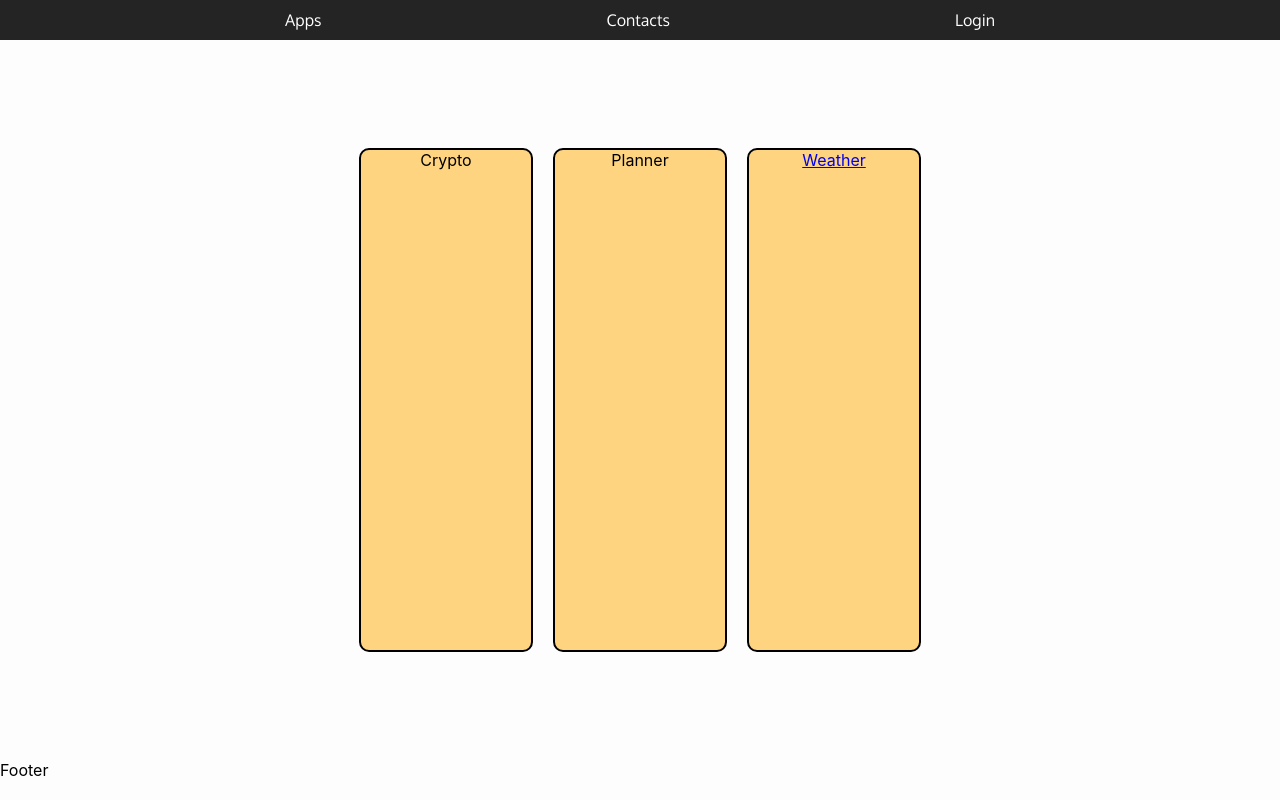
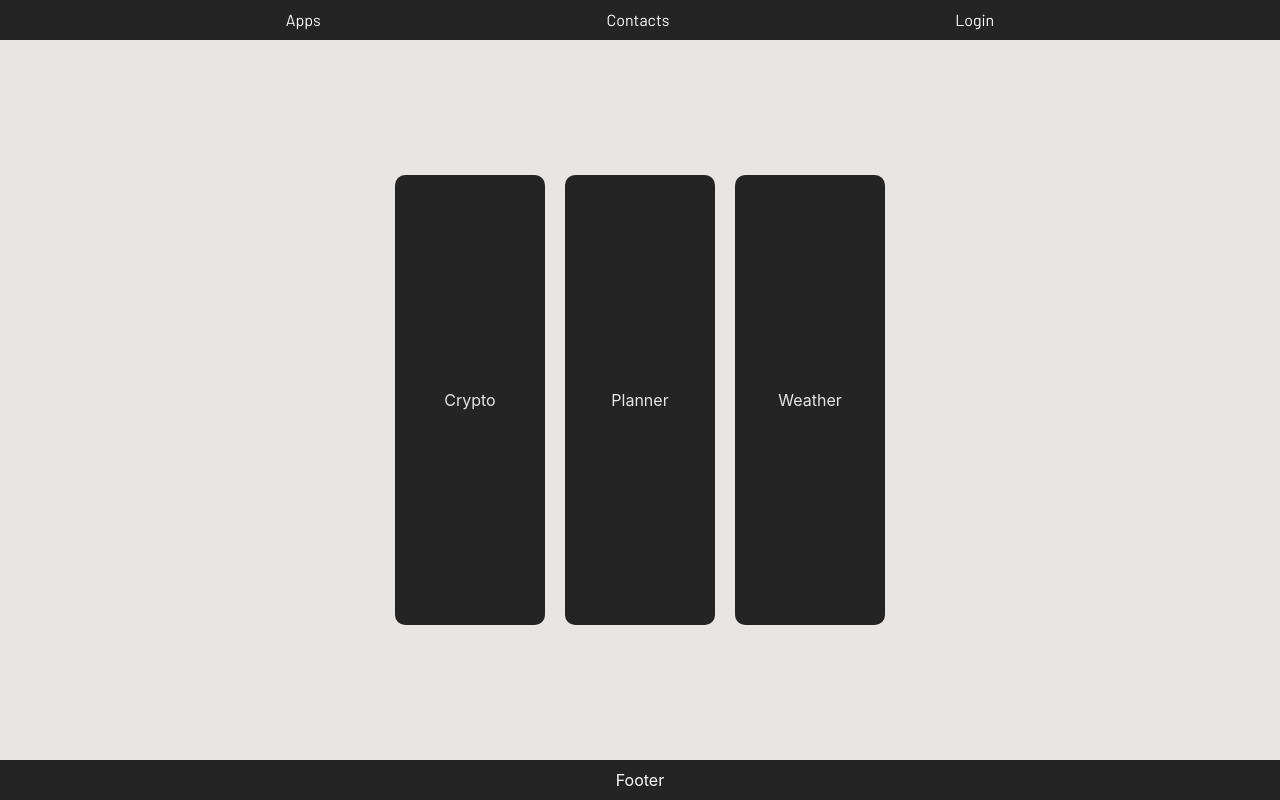
Before and after one commit to kosmodromm/pet-dashboard, a React (Create React App) app: page / in a window 1280 px wide. Built offline with nearby package versions, Linux system fonts and the light colour scheme.

Commit message:
add: icon parallax effect

```diff
--- a/public/index.html
+++ b/public/index.html
@@ -5,7 +5,7 @@
     <link rel="icon" href="%PUBLIC_URL%/favicon.ico" />
     <link rel="preconnect" href="https://fonts.googleapis.com">
     <link rel="preconnect" href="https://fonts.gstatic.com" crossorigin>
-    <link href="https://fonts.googleapis.com/css2?family=Oxygen:wght@300;400;700&display=swap" rel="stylesheet">
+    <link href="https://fonts.googleapis.com/css2?family=Barlow:wght@400;700&family=Lato&display=swap" rel="stylesheet">
     <meta name="viewport" content="width=device-width, initial-scale=1" />
     <meta name="theme-color" content="#000000" />
     <meta
--- a/src/App.scss
+++ b/src/App.scss
@@ -13,12 +13,12 @@
   a {
     color: white;
     text-decoration: none;
-    font: 1em "Oxygen", sans-serif;
+    font: 1em "Barlow", sans-serif;
   }
 }
 
 .App-body {
-  background-color: #fdfdfd;
+  background-color: #e8e6e5;
   height: 90vh;
   display: flex;
   justify-content: center;
@@ -26,18 +26,25 @@
 }
 .App-footer {
   height: 5vh;
-  background-color: #fdfdfd;
+  background-color: #242424;
   display: flex;
+  justify-content: center;
+  align-items: center;
+  color: #fdfdfd;
 }
 
 .app-card  {
-  display: block;
-  width: 170px;
-  height: 500px;
+  display: flex;
+  width: 150px;
+  height: 450px;
   margin: 10px;
-  background-color: rgba(255, 170, 0, 0.49);
-  border: 2px solid black;
+  justify-content: center;
+  align-items: center;
+  background-color: rgb(36, 36, 36);
+  border: none;
   border-radius: 10px;
+  color: #e8e6e5;
+  text-decoration: none;
 }
 
 .weather-body {
@@ -57,7 +64,8 @@
   border: 0;
   box-shadow: 4px 4px 10px rgba(0,0,0,0.06);
   border-radius: 5px;
-  font: 1.2em "Oxygen", sans-serif;
+  font: 400 1.2em "Barlow", sans-serif;
+  color: #242424;
   &:focus {
     background: rgba(49, 49, 49, 0.1);
     border: none;
@@ -72,7 +80,7 @@
   flex-direction: row;
   justify-content: space-between;
   background: rgba(36, 36, 36, 0.1);
-  backdrop-filter: blur(20px) brightness(97%);
+  backdrop-filter: blur(20px) brightness(97%) grayscale(12%);
   margin-top: 20px;
   padding: 10px 20px;
 }
@@ -82,19 +90,36 @@
   flex-direction: column;
   justify-content: space-evenly;
   align-items: flex-start;
+  padding-left: 20px;
 }
 
 .weather-city {
-  font: 1.5em "Oxygen", sans-serif;
+  font: 400 2.5em "Barlow", sans-serif;
   margin: 5px;
+  color: rgba(36, 36, 36, 0.85);
 }
 
 .weather-date {
-  font: 1.2em "Oxygen", sans-serif;
+  font: 400 1.8em "Lato", sans-serif;
   margin: 5px;
+  color: rgba(36, 36, 36, 0.85);
 }
 
 .weather-temp {
-  font: 2em "Oxygen", sans-serif;
+  font: 700 4em "Barlow", sans-serif;
   margin: 20px 5px;
+  color: rgba(36, 36, 36, 0.85);
 }
+
+.weather-icon {
+  width: 50%;
+  display: flex;
+  justify-content: center;
+  align-items: center;
+  img {
+    position: relative;
+    top: 0;
+    left: 0;
+    filter: drop-shadow(0.5rem 0.9rem 0.2rem rgba(0, 0, 0, 0.5));
+  }
+}
--- a/src/Components/Weather/Weather.jsx
+++ b/src/Components/Weather/Weather.jsx
@@ -12,6 +12,7 @@ export default function Weather () {
     const [icon, setIcon] = useState('02d');
     const [q, setQ] = useState('');
     const [weatherData, setWeatherData] = useState(null);
+    const [iconStyle, setIconStyle] = useState(null);
 
     const iconUrl = useMemo(() => `http://openweathermap.org/img/wn/${icon}@2x.png`, [icon]);
 
@@ -106,9 +107,14 @@ export default function Weather () {
         }
     }, [weatherData])
 
-console.log(weatherData);
+    const parallaxIcon = (e) => {
+        let offsetX = (e.clientX / window.innerWidth * 30) - 15;
+        let offsetY = (e.clientY / window.innerHeight * 20) - 10;
+        setIconStyle({left:`${offsetX}px`, top: `${offsetY}px`});
+    };
+
     return (
-        <div className="weather-body" style={{background:`url(${setBackground})`}}>
+        <div className="weather-body" style={{background:`url(${setBackground})`}} onMouseMove={parallaxIcon}>
             <Input value={q} onEnter={loadWeather} onChange={setQ}/>
             <div className="weather">
                 <div className='weather-info'>
@@ -117,7 +123,7 @@ console.log(weatherData);
                     <p className='weather-temp'>{getTemp}</p>
                 </div>
                 <div className='weather-icon'>
-                    <img src={iconUrl} alt={getIconAlt}/>
+                    <img src={iconUrl} alt={getIconAlt} style={iconStyle}/>
                 </div>
             </div>
         </div>
```
Also changed, not shown: src/Components/Crypto/Crypto.jsx (added, +22 -0 lines).
